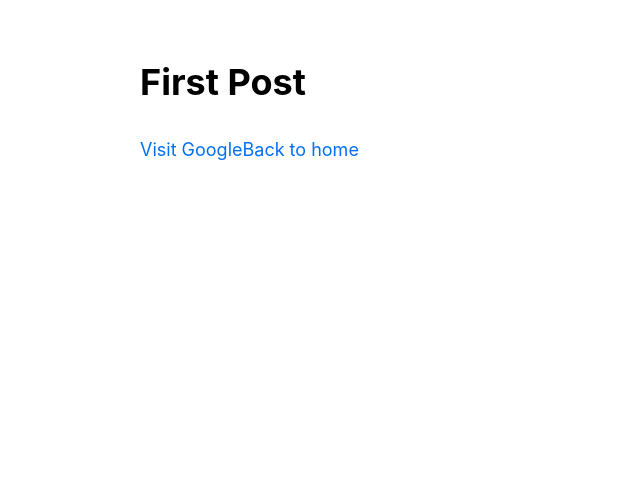
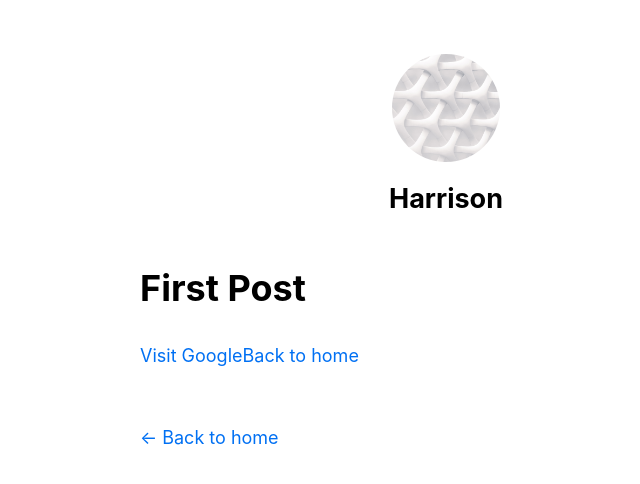
Before and after one commit to HarryNdegwa/next-first, a Next.js app: page /posts/first-post in a window 1280 px wide. Shown: the top 484 px of the page, without its empty margins (194-834 px from the left). Built offline with nearby package versions, Linux system fonts and the light colour scheme.

Commit message:
Modified layout component

```diff
--- a/components/layout.js
+++ b/components/layout.js
@@ -1,7 +1,66 @@
+import Head from "next/head";
 import styles from "./layout.module.css";
+import utilStyles from "../styles/utils.module.css";
+import Link from "next/link";
 
-const layout = ({ children }) => {
-  return <div className={styles.container}>{children}</div>;
-};
+const name = "Harrison";
+export const siteTitle = "Next.js Sample Website";
 
-export default layout;
+export default function Layout({ children, home }) {
+  return (
+    <div className={styles.container}>
+      <Head>
+        <link rel="icon" href="/favicon.ico" />
+        <meta
+          name="description"
+          content="Learn how to build a personal website using Next.js"
+        />
+        <meta
+          property="og:image"
+          content={`https://og-image.now.sh/${encodeURI(
+            siteTitle
+          )}.png?theme=light&md=0&fontSize=75px&images=https%3A%2F%2Fassets.vercel.com%2Fimage%2Fupload%2Ffront%2Fassets%2Fdesign%2Fnextjs-black-logo.svg`}
+        />
+        <meta name="og:title" content={siteTitle} />
+        <meta name="twitter:card" content="summary_large_image" />
+      </Head>
+      <header className={styles.header}>
+        {home ? (
+          <>
+            <img
+              src="/images/profile.jpg"
+              className={`${styles.headerHomeImage} ${utilStyles.borderCircle}`}
+              alt={name}
+            />
+            <h1 className={utilStyles.heading2Xl}>{name}</h1>
+          </>
+        ) : (
+          <>
+            <Link href="/">
+              <a>
+                <img
+                  src="/images/profile.jpg"
+                  className={`${styles.headerImage} ${utilStyles.borderCircle}`}
+                  alt={name}
+                />
+              </a>
+            </Link>
+            <h2 className={utilStyles.headingLg}>
+              <Link href="/">
+                <a className={utilStyles.colorInherit}>{name}</a>
+              </Link>
+            </h2>
+          </>
+        )}
+      </header>
+      <main>{children}</main>
+      {!home && (
+        <div className={styles.backToHome}>
+          <Link href="/">
+            <a>← Back to home</a>
+          </Link>
+        </div>
+      )}
+    </div>
+  );
+}
```
